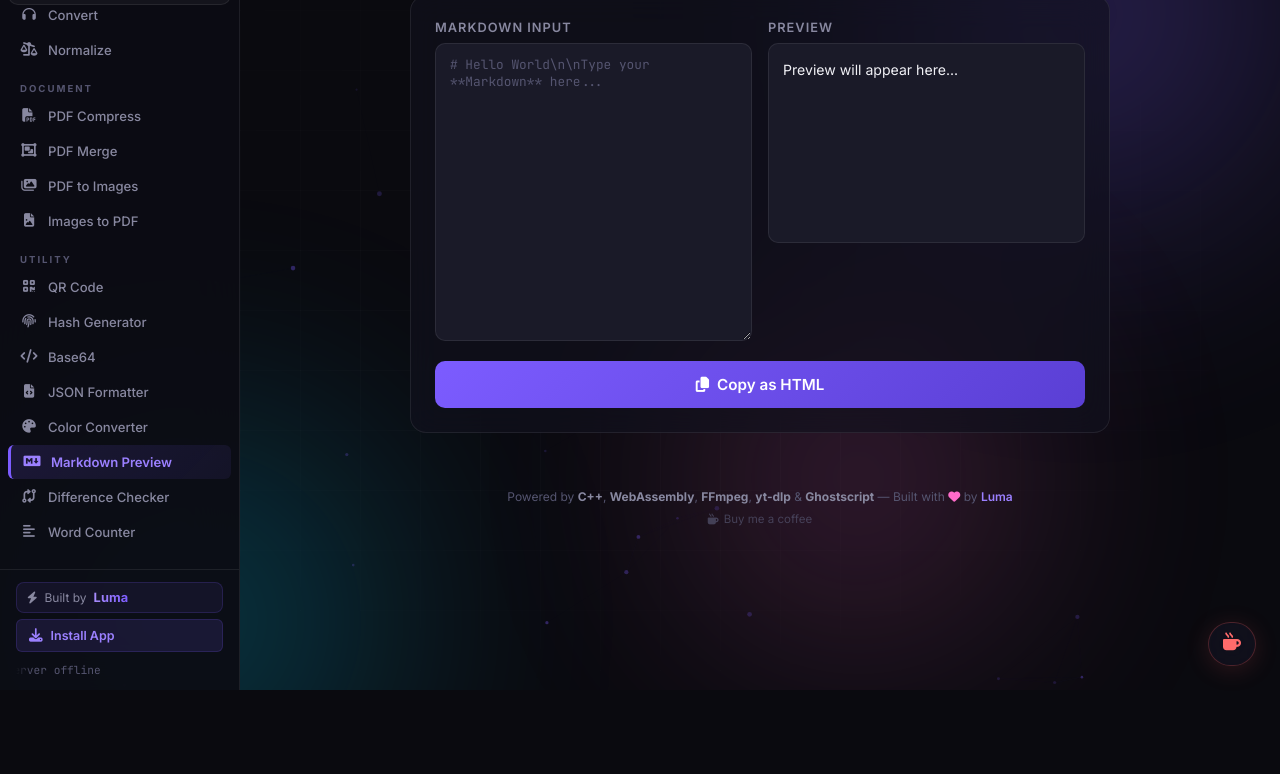
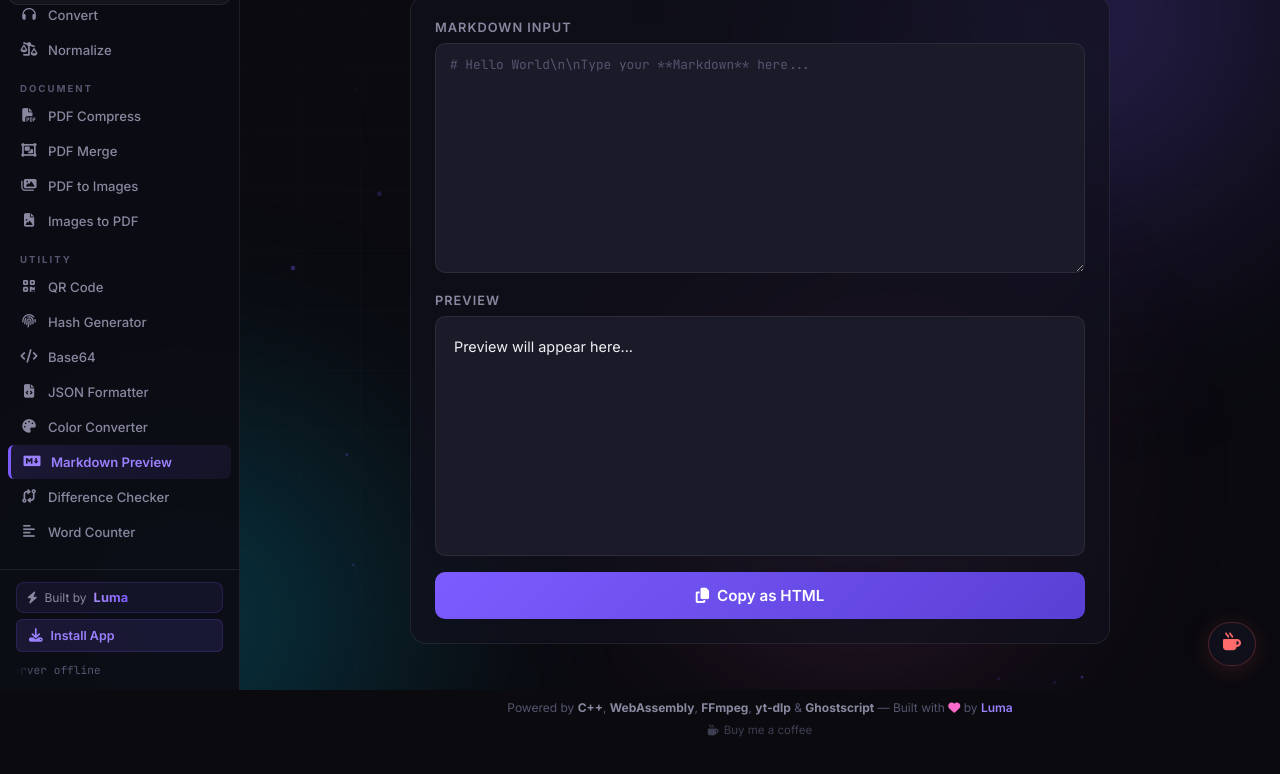
Before and after one commit to Luma-exe/luma-tools, a plain HTML site: page public/index.html in a window 1280 px wide. Both pictures are taken after a click on the link "Markdown Preview". Shown: the part 110-884 px from the top of the page. Before the commit the page ends 800 px from the top, so only its background shows below. Drawn offline with nearby package versions, Linux system fonts and the light colour scheme; no server answers.

Commit message:
feat: update markdown editor layout and enhance preview styling

```diff
--- a/public/index.html
+++ b/public/index.html
@@ -1516,7 +1516,7 @@
                     <div class="markdown-split">
                         <div class="markdown-editor-pane">
                             <label class="option-label">Markdown Input</label>
-                            <textarea id="markdownInput" class="text-area-input mono" rows="16" placeholder="# Hello World\n\nType your **Markdown** here..." oninput="renderMarkdownPreview()"></textarea>
+                            <textarea id="markdownInput" class="text-area-input mono" rows="12" placeholder="# Hello World\n\nType your **Markdown** here..." oninput="renderMarkdownPreview()"></textarea>
                         </div>
                         <div class="markdown-preview-pane">
                             <label class="option-label">Preview</label>
--- a/public/styles.css
+++ b/public/styles.css
@@ -1389,14 +1389,13 @@ body {
 
 /* ─── Markdown Preview ────────────────────────────────────────────────────── */
 .markdown-split {
-    display: grid; grid-template-columns: 1fr 1fr; gap: 16px;
-}
-@media (max-width: 768px) { .markdown-split { grid-template-columns: 1fr; } }
+    display: flex; flex-direction: column; gap: 16px;
+}
 .markdown-rendered {
-    min-height: 200px; padding: 14px;
+    min-height: 240px; padding: 18px;
     background: var(--bg-tertiary); border: 1px solid var(--glass-border);
     border-radius: var(--radius-sm); color: var(--text-primary);
-    font-size: 0.88rem; line-height: 1.65; overflow-y: auto; max-height: 500px;
+    font-size: 0.9rem; line-height: 1.7; overflow-y: auto;
     word-wrap: break-word;
 }
 .markdown-rendered h1 { font-size: 1.6rem; font-weight: 700; margin: 0 0 12px; border-bottom: 1px solid var(--glass-border); padding-bottom: 8px; }
```
